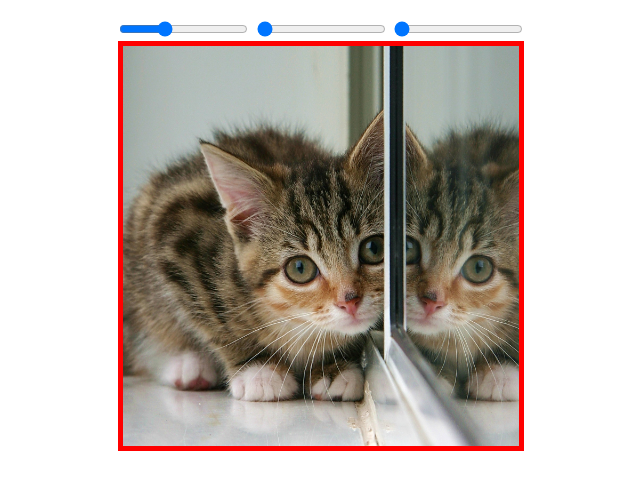
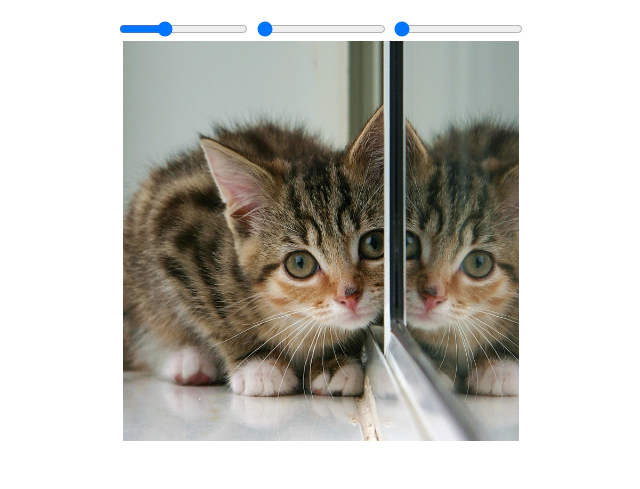
Before and after one commit to bekk/whats-upp-css, a website: page tasks/4-variables-and-calc/oppgave3/oppgave3.html in a window 1280 px wide. Shown: the part 61-550 px from the top of the page, without its empty margins (319-959 px from the left). Drawn offline with Linux system fonts and the light colour scheme.

Commit message:
Last inn oppgave.css og ikke løsningsforslaget...

```diff
--- a/tasks/4-variables-and-calc/oppgave3/oppgave3.html
+++ b/tasks/4-variables-and-calc/oppgave3/oppgave3.html
@@ -2,7 +2,7 @@
 <html>
   <head>
     <title>Oppgave 3</title>
-    <link rel="stylesheet" href="losningsforslag3.css" />
+    <link rel="stylesheet" href="oppgave3.css" />
     <meta http-equiv="Content-Type" content="text/html; charset=UTF-8"/>
   </head>
   <body>
```
